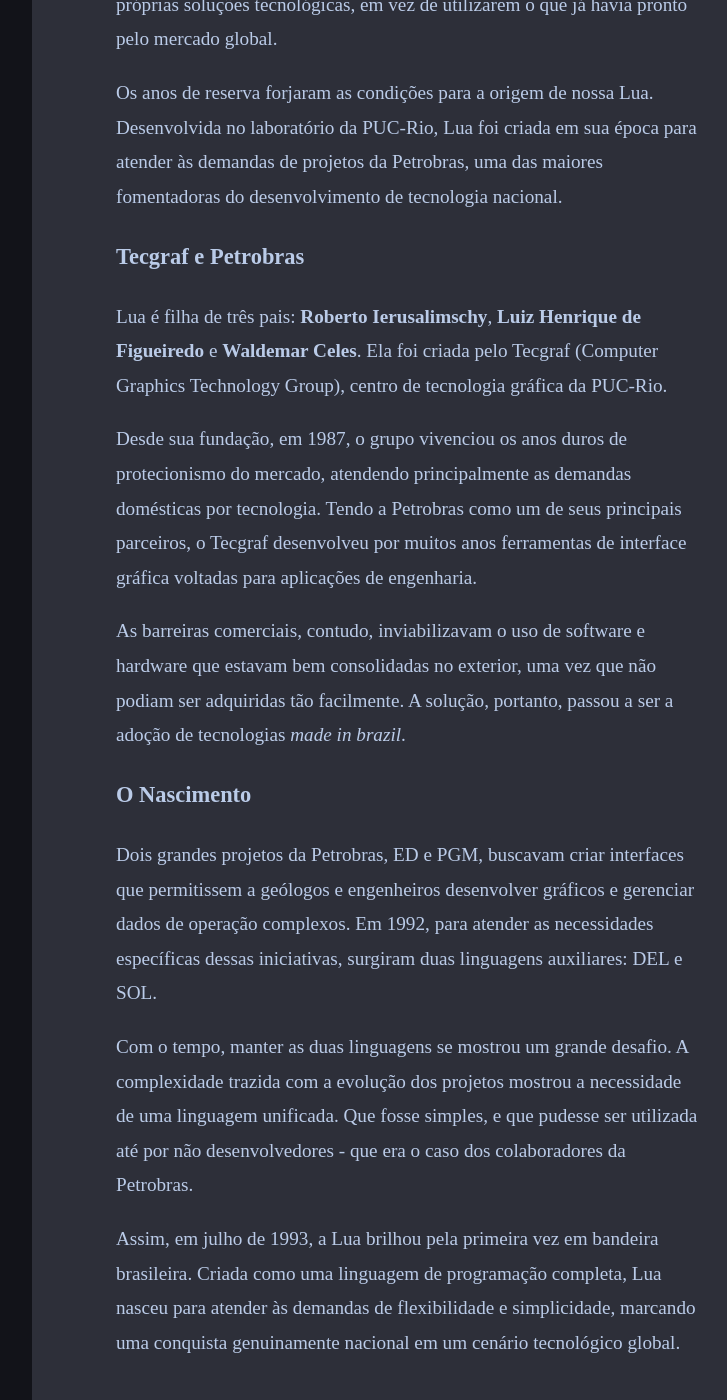
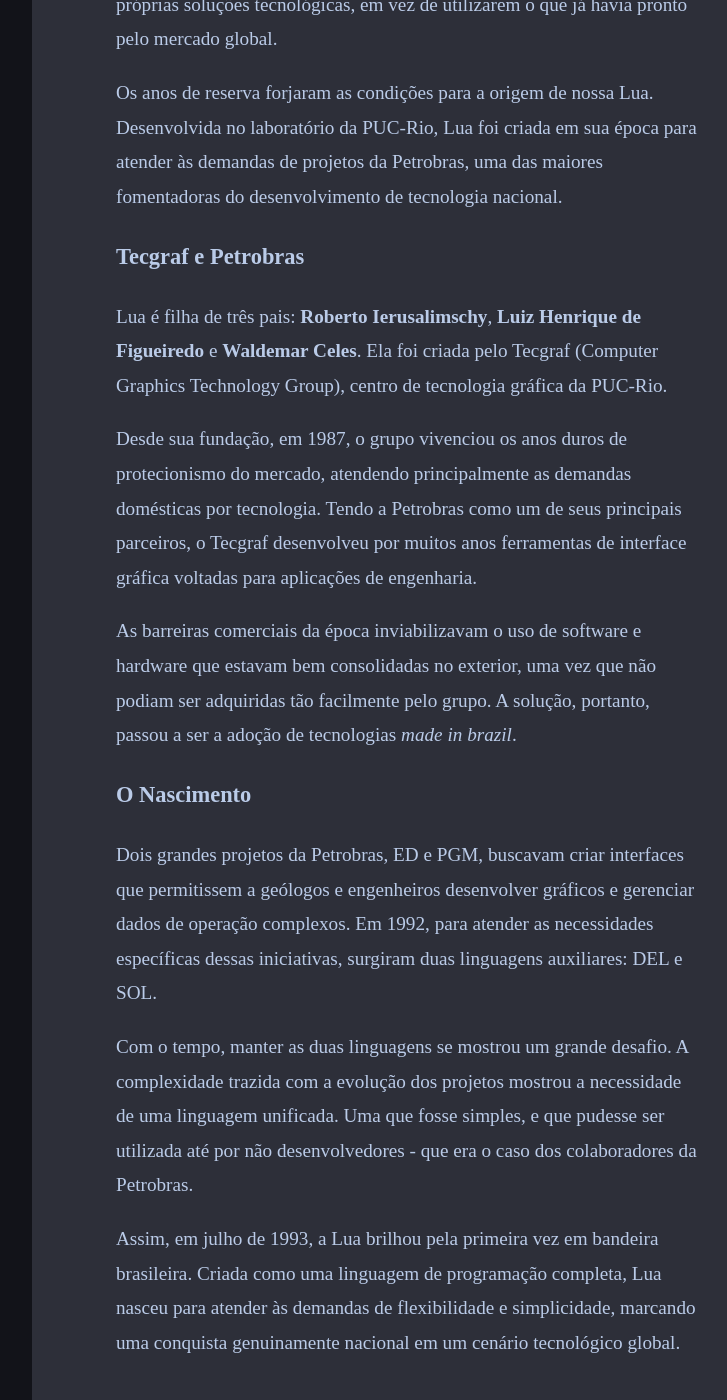
Before and after one commit to caioaamaral/caioaamaral.github.io, a Jekyll site: the page built from v4/_posts/2024-09-12-uma-lua-genuinamente-brasileira.md, in a window 1280 px wide and 1400 px high, scrolled down 1515 px. Shown: the whole window, without its empty margins (268-995 px from the left). Built offline with Jekyll 4.4.1, drawn with Linux system fonts in a browser that asks for light colours.

Commit message:
fix(posts): grammar corrections on 'uma-lua-genuinamente-brasileira'

```diff
--- a/v4/_posts/2024-09-12-uma-lua-genuinamente-brasileira.md
+++ b/v4/_posts/2024-09-12-uma-lua-genuinamente-brasileira.md
@@ -28,12 +28,12 @@
 
 Desde sua fundação, em 1987, o grupo vivenciou os anos duros de protecionismo do mercado, atendendo principalmente as demandas domésticas por tecnologia. Tendo a Petrobras como um de seus principais parceiros, o Tecgraf desenvolveu por muitos anos ferramentas de interface gráfica voltadas para aplicações de engenharia.
 
-As barreiras comerciais, contudo, inviabilizavam o uso de software e hardware que estavam bem consolidadas no exterior, uma vez que não podiam ser adquiridas tão facilmente. A solução, portanto, passou a ser a adoção de tecnologias *made in brazil*.
+As barreiras comerciais da época inviabilizavam o uso de software e hardware que estavam bem consolidadas no exterior, uma vez que não podiam ser adquiridas tão facilmente pelo grupo. A solução, portanto, passou a ser a adoção de tecnologias *made in brazil*.
 
 ### O Nascimento
 
 Dois grandes projetos da Petrobras, ED e PGM, buscavam criar interfaces que permitissem a geólogos e engenheiros desenvolver gráficos e gerenciar dados de operação complexos. Em 1992, para atender as necessidades específicas dessas iniciativas, surgiram duas linguagens auxiliares: DEL e SOL.
 
-Com o tempo, manter as duas linguagens se mostrou um grande desafio. A complexidade trazida com a evolução dos projetos mostrou a necessidade de uma linguagem unificada. Que fosse simples, e que pudesse ser utilizada até por não desenvolvedores - que era o caso dos colaboradores da Petrobras.
+Com o tempo, manter as duas linguagens se mostrou um grande desafio. A complexidade trazida com a evolução dos projetos mostrou a necessidade de uma linguagem unificada. Uma que fosse simples, e que pudesse ser utilizada até por não desenvolvedores - que era o caso dos colaboradores da Petrobras.
 
 Assim, em julho de 1993, a Lua brilhou pela primeira vez em bandeira brasileira. Criada como uma linguagem de programação completa, Lua nasceu para atender às demandas de flexibilidade e simplicidade, marcando uma conquista genuinamente nacional em um cenário tecnológico global.
```
